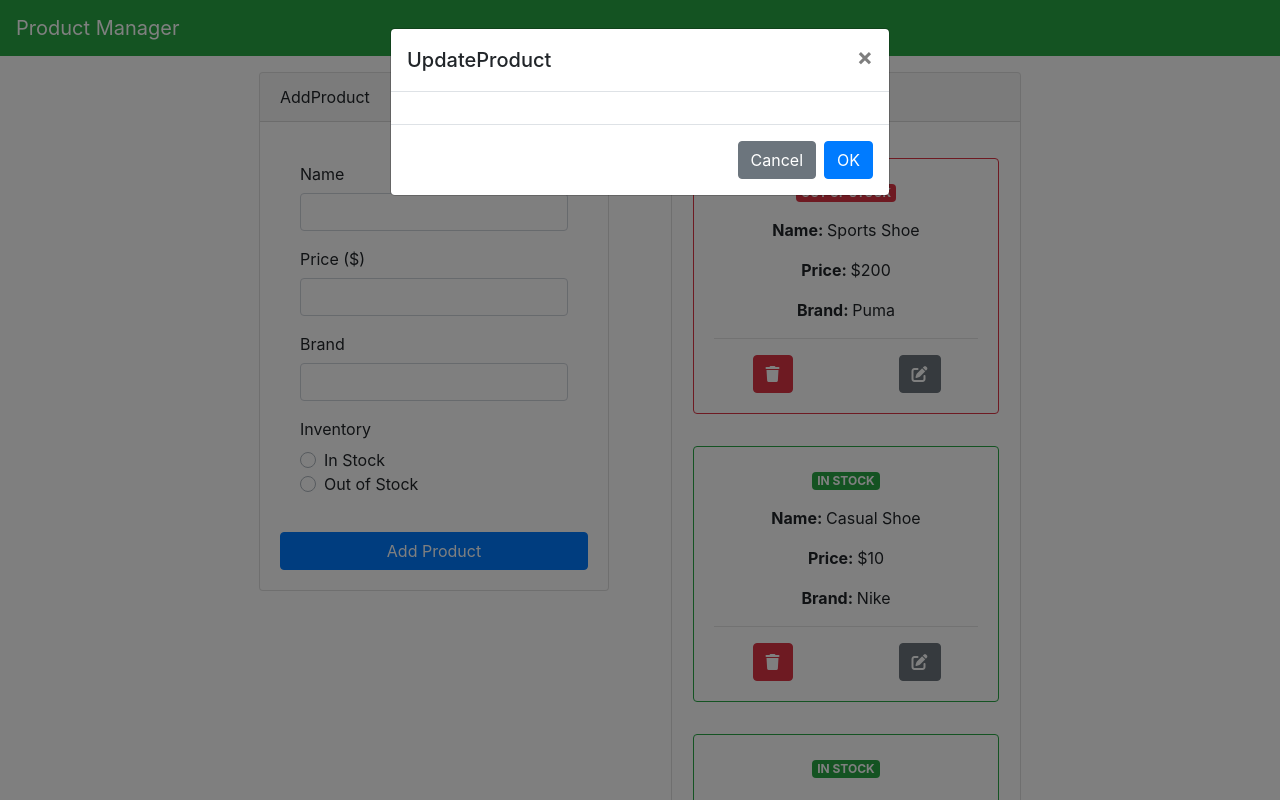
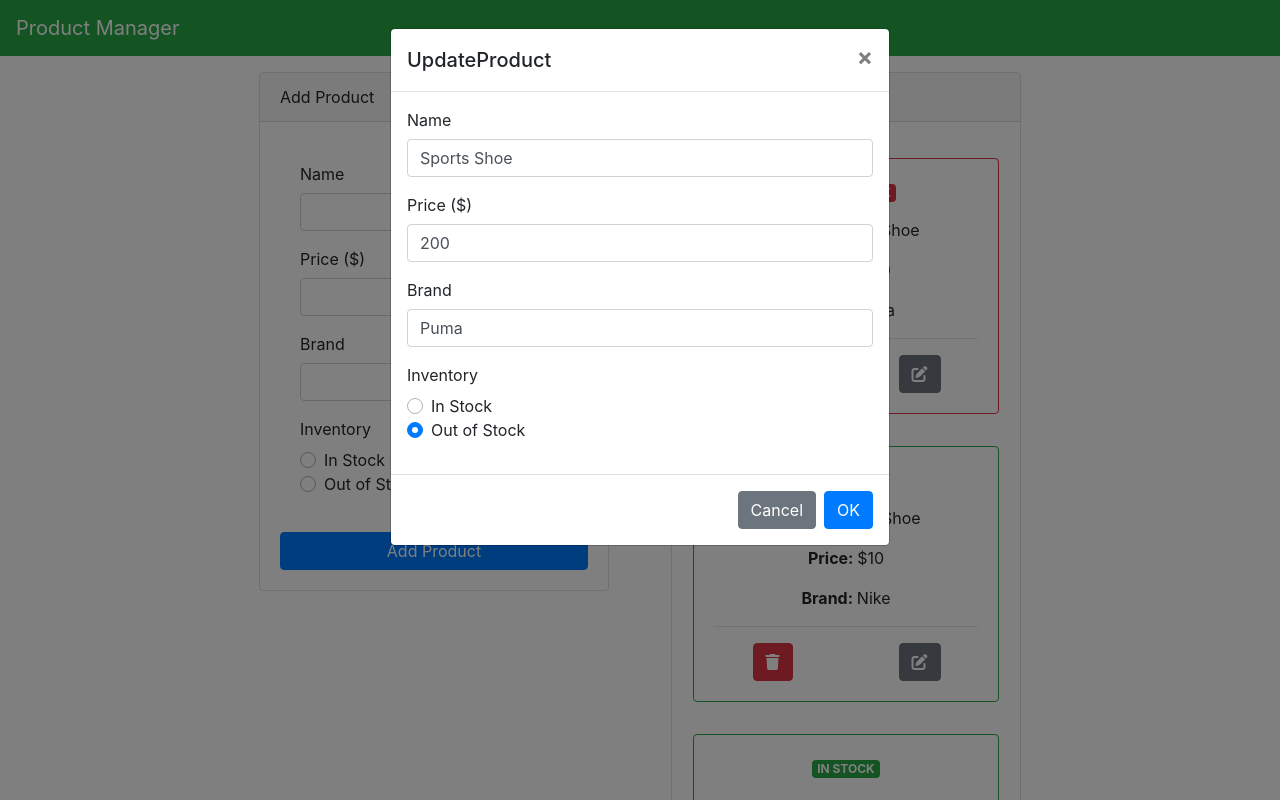
Before and after one commit to git4ruby/mohit-product-manager, a Vue app: page / in a window 1280 px wide. Both pictures are taken after a click on the button 919 px from the left and 374 px from the top of the page. Shown: the top 800 px of the page. Built offline with nearby package versions, Linux system fonts and the light colour scheme; data requests are answered from the project's data file.

Commit message:
Fill form with existing data in edit form

```diff
--- a/src/components/AddProduct.vue
+++ b/src/components/AddProduct.vue
@@ -1,6 +1,6 @@
 <template>
   <b-col md="4" class="m-3">
-    <b-card header="AddProduct">
+    <b-card header="Add Product">
       <b-card-body>
         <b-form autocomplete="off">
           <b-form-group label="Name">
--- a/src/components/ListProduct.vue
+++ b/src/components/ListProduct.vue
@@ -19,7 +19,7 @@
               <b-button variant="danger" @click="deleteProduct(product.id)"><i class="fas fa-trash"></i></b-button>
             </b-col>
             <b-col>
-              <UpdateProduct />
+              <UpdateProduct :product="product"/>
             </b-col>
           </b-row>
         </b-card>
--- a/src/components/UpdateProduct.vue
+++ b/src/components/UpdateProduct.vue
@@ -8,7 +8,33 @@
       @hidden="resetModal"
       @ok="handleSubmit"
       >
-
+        <b-form autocomplete="off">
+          <b-form-group label="Name">
+            <b-form-input v-validate="{required: true, min: 3}" v-model= "form.name" id="name" name= 'name' trim></b-form-input>
+            <div v-if="submitted" class="error-message">
+              {{ errors.first('name') }}
+            </div>
+          </b-form-group>
+          <b-form-group label="Price ($)">
+            <b-form-input v-validate="{required: true, numeric: true}" v-model= "form.price" id="price" name= 'price' trim> </b-form-input>
+            <div v-if="submitted" class="error-message">
+              {{ errors.first('price') }}
+            </div>
+          </b-form-group>
+          <b-form-group label="Brand">
+            <b-form-input v-validate="{required: true}" v-model= "form.brand" id="brand" name= 'brand' trim></b-form-input>
+            <div v-if="submitted" class="error-message">
+              {{ errors.first('brand') }}
+            </div>
+          </b-form-group>
+          <b-form-group label="Inventory">
+            <div v-if="submitted" class="error-message">
+              {{ errors.first('inventoryStatus') }}
+            </div>
+            <b-form-radio v-validate="{required: true}" v-model= "form.inventoryStatus" name="inventoryStatus" value="true">In Stock</b-form-radio>
+            <b-form-radio v-model= "form.inventoryStatus" name="inventoryStatus" value="false">Out of Stock</b-form-radio>
+          </b-form-group>
+        </b-form>
      </b-modal>
   </div>
 </template>
@@ -16,22 +42,44 @@
 <script>
 export default {
   name: 'UpdateProduct',
+  props: ['product'],
   data() {
     return {
-      modalShow: false
+      modalShow: false,
+      form: {
+        name: '',
+        price: '',
+        brand: '',
+        inventoryStatus: ''
+      },
+      submitted: false
     }
   },
   methods: {
     showModal(){
-      console.log('Model Opened')
+      this.form = {
+        name: this.$props.product.name,
+        price: this.$props.product.price.split('$')[1],
+        brand: this.$props.product.brand,
+        inventoryStatus: this.$props.product.inventoryStatus.toString(),
+      }
     },
     resetModal(){
       console.log('Model Closed')
+      this.form = {}
     },
-    handleSubmit(bvModalEvt){
+    async handleSubmit(bvModalEvt){
       // Prevent modal from closing
       bvModalEvt.preventDefault()
+      this.submitted = true
+      let result = await this.$validator.validate()
+      console.log(result)
       console.log('Model Submitted')
+      if(result){
+        this.modalShow = false
+        this.submitted = false
+
+      }
     }
   }
 }
```
